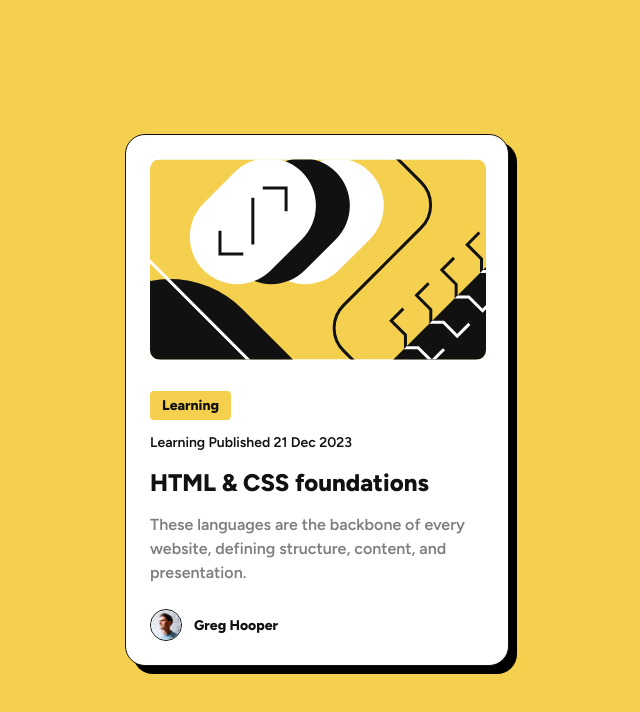
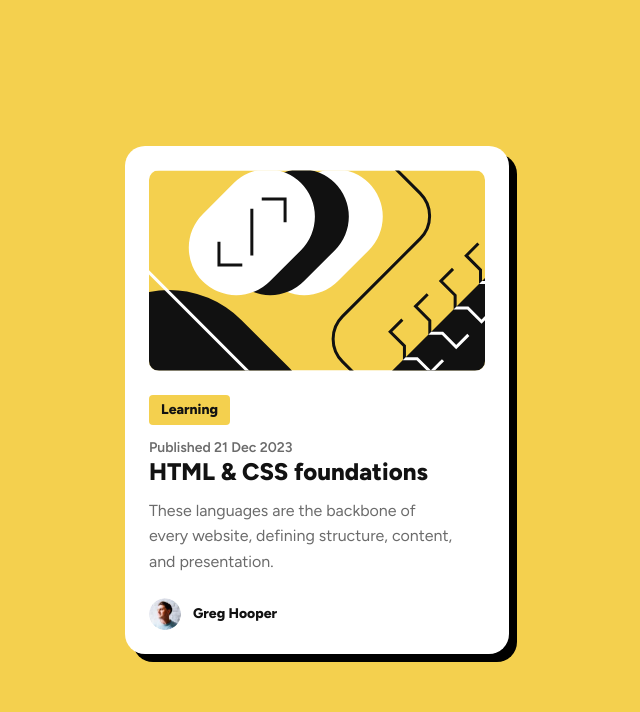
Before and after one commit to JGedd/FEM-Blog-preview-card, a plain HTML site: page index.html in a window 1280 px wide. Shown: the whole page, without its empty margins (323-963 px from the left). Drawn offline with Linux system fonts and the light colour scheme.

Commit message:
rewrote HTML & CSS

```diff
--- a/css/style.css
+++ /dev/null
@@ -1,152 +0,0 @@
-@import url('https://fonts.googleapis.com/css2?family=Figtree:wght@600;800&display=swap');
-
-:root {
-  /* Colors */
-  --yellow: #f4d04e;
-  --white: #ffffff;
-  --grey: #7f7f7f;
-  --black: #111111;
-
-  /* Font Weight */
-  --medium: 600;
-  --extra-bold: 800;
-
-  /* Spacings */
-  --spacing-s: 1.2rem;
-  --spacing-m: 2.4rem;
-}
-
-/* Base Styling */
-*,
-*::before,
-*::after {
-  box-sizing: inherit;
-  margin: 0;
-  padding: 0;
-}
-
-html {
-  box-sizing: border-box;
-  font-size: 62.5%; /*1rem = 10px, 10px/16px = 62.5%*/
-}
-
-body {
-  font-family: 'Figtree', sans-serif;
-  font-size: 1.6rem;
-  line-height: 1.5;
-  background-color: var(--yellow);
-  min-height: 100vh;
-  display: flex;
-  align-items: center;
-  justify-content: center;
-}
-
-/* Card Styling */
-.card {
-  max-width: 38.4rem;
-  background-color: var(--white);
-  padding: 2.4rem;
-  border: 1px solid var(--black);
-  border-radius: 2rem;
-  box-shadow: 8px 8px #000000;
-}
-
-.card-main-img {
-  width: 33.6rem;
-  border-radius: 1rem;
-}
-
-.card-content {
-  margin: var(--spacing-m) 0;
-}
-
-.card-content h1,
-h2 {
-  line-height: 1.5;
-  color: var(--black);
-}
-
-.card-content h1 {
-  font-size: 2.4rem;
-  font-weight: var(--extra-bold);
-  margin-bottom: var(--spacing-s);
-  transition: ease 0.4s;
-}
-
-.card-content h1:hover {
-  cursor: pointer;
-  color: var(--yellow);
-}
-
-.card-content h2 {
-  font-size: 1.4rem;
-  font-weight: var(--medium);
-  margin-bottom: var(--spacing-s);
-}
-
-.card-content p {
-  font-size: 1.6rem;
-  font-weight: var(--medium);
-  line-height: 1.5;
-  color: var(--grey);
-}
-
-.card-label {
-  display: inline-block;
-  font-size: 1.4rem;
-  line-height: 1.5;
-  font-weight: var(--extra-bold);
-  background-color: var(--yellow);
-  color: var(--black);
-  padding: 0.4rem 1.2rem;
-  border-radius: 0.4rem;
-  margin-bottom: var(--spacing-s);
-}
-
-.card-author {
-  display: flex;
-  align-items: center;
-  gap: 1.2rem;
-}
-
-.card-author-img {
-  width: 3.2rem;
-  height: 3.2rem;
-  border-radius: 50%;
-  border: 1px solid var(--black);
-}
-
-.card-author-title {
-  font-size: 1.4rem;
-  font-weight: var(--extra-bold);
-  line-height: 1.5;
-  color: var(--black);
-}
-
-/* Media Queries */
-@media only screen and (max-width: 375px) {
-  .card {
-    max-width: 32.7rem;
-    margin: auto 2.4rem;
-  }
-
-  .card-main-img {
-    width: 100%;
-  }
-
-  .card-content h1 {
-    font-size: 2rem;
-  }
-
-  .card-content h2 {
-    font-size: 1.2rem;
-  }
-
-  .card-content p {
-    font-size: 1.2rem;
-  }
-
-  .card-label {
-    font-size: 1.2rem;
-  }
-}
--- a/index.html
+++ b/index.html
@@ -3,43 +3,47 @@
   <head>
     <meta charset="UTF-8" />
     <meta name="viewport" content="width=device-width, initial-scale=1.0" />
-    <!-- displays site properly based on user's device -->
-
+    <title>Frontend Mentor | Blog preview card</title>
     <link
       rel="icon"
       type="image/png"
       sizes="32x32"
       href="./assets/images/favicon-32x32.png"
     />
-    <link rel="stylesheet" href="/css/style.css" />
-    <title>Frontend Mentor | Blog preview card</title>
+    <link rel="stylesheet" href="/style.css" />
+    <link rel="preconnect" href="https://fonts.googleapis.com" />
+    <link rel="preconnect" href="https://fonts.gstatic.com" crossorigin />
+    <link
+      href="https://fonts.googleapis.com/css2?family=Figtree:ital,wght@0,300..900;1,300..900&display=swap"
+      rel="stylesheet"
+    />
   </head>
   <body>
     <main>
       <div class="card">
         <img
-          src="./assets/images/illustration-article.svg"
-          class="card-main-img"
+          src="assets/illustration-article.svg"
+          class="card__img"
           alt="article illustration"
         />
 
-        <div class="card-content">
-          <span class="card-label"> Learning </span>
-          <h2>Learning Published 21 Dec 2023</h2>
-          <h1>HTML & CSS foundations</h1>
+        <div>
+          <span class="card__label"> Learning </span>
+          <p class="card__date">Published 21 Dec 2023</p>
+          <h1 class="card__title">HTML & CSS foundations</h1>
           <p>
             These languages are the backbone of every website, defining
             structure, content, and presentation.
           </p>
         </div>
 
-        <div class="card-author">
+        <div class="card__author">
           <img
-            src="/assets/images/image-avatar.webp"
-            class="card-author-img"
+            src="/assets/image-avatar.webp"
+            class="card__author__img"
             alt="author avatar"
           />
-          <span class="card-author-title">Greg Hooper</span>
+          <span class="card__author__title">Greg Hooper</span>
         </div>
       </div>
     </main>
--- /dev/null
+++ b/style.css
@@ -0,0 +1,213 @@
+@layer reset, base, components;
+
+@layer reset {
+  *,
+  *::before,
+  *::after {
+    box-sizing: border-box;
+  }
+
+  /* https://kilianvalkhof.com/2022/css-html/your-css-reset-needs-text-size-adjust-probably/ */
+  html {
+    -moz-text-size-adjust: none;
+    -webkit-text-size-adjust: none;
+    text-size-adjust: none;
+  }
+
+  body,
+  h1,
+  h2,
+  h3,
+  h4,
+  p,
+  figure,
+  blockquote,
+  dl,
+  dd {
+    margin: 0;
+  }
+
+  /* https://www.scottohara.me/blog/2019/01/12/lists-and-safari.html */
+  [role='list'] {
+    list-style: none;
+    margin: 0;
+    padding: 0;
+  }
+
+  body {
+    min-block-size: 100vh;
+    line-height: 1.6;
+  }
+
+  h1,
+  h2,
+  h3,
+  button,
+  input,
+  label {
+    line-height: 1.1;
+  }
+
+  h1,
+  h2,
+  h3,
+  h4 {
+    text-wrap: balance;
+  }
+
+  p,
+  li {
+    text-wrap: pretty;
+  }
+
+  img,
+  picture {
+    max-inline-size: 100%;
+    display: block;
+  }
+
+  input,
+  button,
+  textarea,
+  select {
+    font: inherit;
+  }
+}
+
+@layer base {
+  :root {
+    --clr-white: hsl(0, 0%, 100%);
+    --clr-yellow: hsl(47, 88%, 63%);
+    --clr-gray-500: hsl(0, 0%, 42%);
+    --clr-gray-950: hsl(0, 0%, 7%);
+
+    --ff-figtree: 'Figtree', sans-serif;
+
+    --fs-300: 0.75rem;
+    --fs-400: 0.875rem;
+    --fs-500: 1rem;
+    --fs-600: 1.2rem;
+    --fs-700: 1.5rem;
+
+    --text-main: var(--clr-gray-500);
+    --text-heading: var(--clr-gray-950);
+
+    --font-size-sm: var(--fs-300);
+    --font-size-md: var(--fs-400);
+    --font-size-regular: var(--fs-500);
+
+    --font-size-heading-sm: var(--fs-600);
+    --font-size-heading-regular: var(--fs-700);
+
+    --border-radius-1: 0.25rem;
+    --border-radius-2: 0.625rem;
+    --border-radius-3: 1.25rem;
+  }
+
+  html {
+    font-family: var(--ff-figtree);
+    line-height: 1.5;
+  }
+
+  body {
+    font-size: var(--font-size-regular);
+    color: var(--clr-gray-500);
+    background-color: var(--clr-yellow);
+
+    min-height: 100vh;
+    display: flex;
+    align-items: center;
+    justify-content: center;
+
+    @media (width < 760px) {
+      font-size: var(--font-size-md);
+    }
+  }
+
+  h1,
+  h2 {
+    font-weight: 800;
+    color: var(--clr-gray-950);
+    margin-bottom: 0.75rem;
+  }
+}
+
+@layer components {
+  .card {
+    max-width: 327px;
+    display: flex;
+    flex-direction: column;
+    gap: 1.5rem;
+    padding: 1.5rem;
+    background-color: var(--clr-white);
+    border-radius: var(--border-radius-3);
+    box-shadow: 8px 8px #000000;
+
+    @media (width > 760px) {
+      max-width: 384px;
+    }
+  }
+
+  .card__img {
+    width: 100%;
+    border-radius: var(--border-radius-2);
+  }
+
+  .card__label {
+    display: inline-block;
+    font-size: var(--font-size-sm);
+    font-weight: 800;
+    background-color: var(--clr-yellow);
+    color: var(--clr-gray-950);
+    padding: 0.25rem 0.75rem;
+    border-radius: var(--border-radius-1);
+    margin-bottom: 0.75rem;
+
+    @media (width > 760px) {
+      font-size: var(--font-size-md);
+    }
+  }
+
+  .card__date {
+    font-size: var(--font-size-sm);
+    font-weight: 600;
+
+    @media (width > 760px) {
+      font-size: var(--font-size-md);
+    }
+  }
+
+  .card__title {
+    font-size: var(--font-size-heading-sm);
+    font-weight: 800;
+    transition: ease 0.4s;
+
+    @media (width > 760px) {
+      font-size: var(--font-size-heading-regular);
+    }
+  }
+
+  .card__title:hover,
+  .card__title:focus {
+    cursor: pointer;
+    color: var(--clr-yellow);
+  }
+
+  .card__author {
+    display: flex;
+    align-items: center;
+    gap: 0.75rem;
+  }
+
+  .card__author__img {
+    width: 32px;
+    height: 32px;
+    border-radius: 50%;
+  }
+
+  .card__author__title {
+    font-size: var(--font-size-md);
+    font-weight: 800;
+    color: var(--clr-gray-950);
+  }
+}
```
Also changed, not shown: assets/favicon-32x32.png (renamed from assets/images/favicon-32x32.png), assets/fonts/Figtree-Italic-VariableFont_wght.ttf (deleted), assets/fonts/Figtree-VariableFont_wght.ttf (deleted), assets/fonts/OFL.txt (deleted), assets/fonts/README.txt (deleted), assets/fonts/static/Figtree-ExtraBold.ttf (deleted), assets/fonts/static/Figtree-SemiBold.ttf (deleted), assets/illustration-article.svg (renamed from assets/images/illustration-article.svg), assets/image-avatar.webp (renamed from assets/images/image-avatar.webp), design/active-states.jpg (deleted), design/desktop-design.jpg (deleted), design/desktop-preview.jpg (deleted), design/mobile-design.jpg (deleted), screenshot/desktop-screenshot.png, 1 more files.
